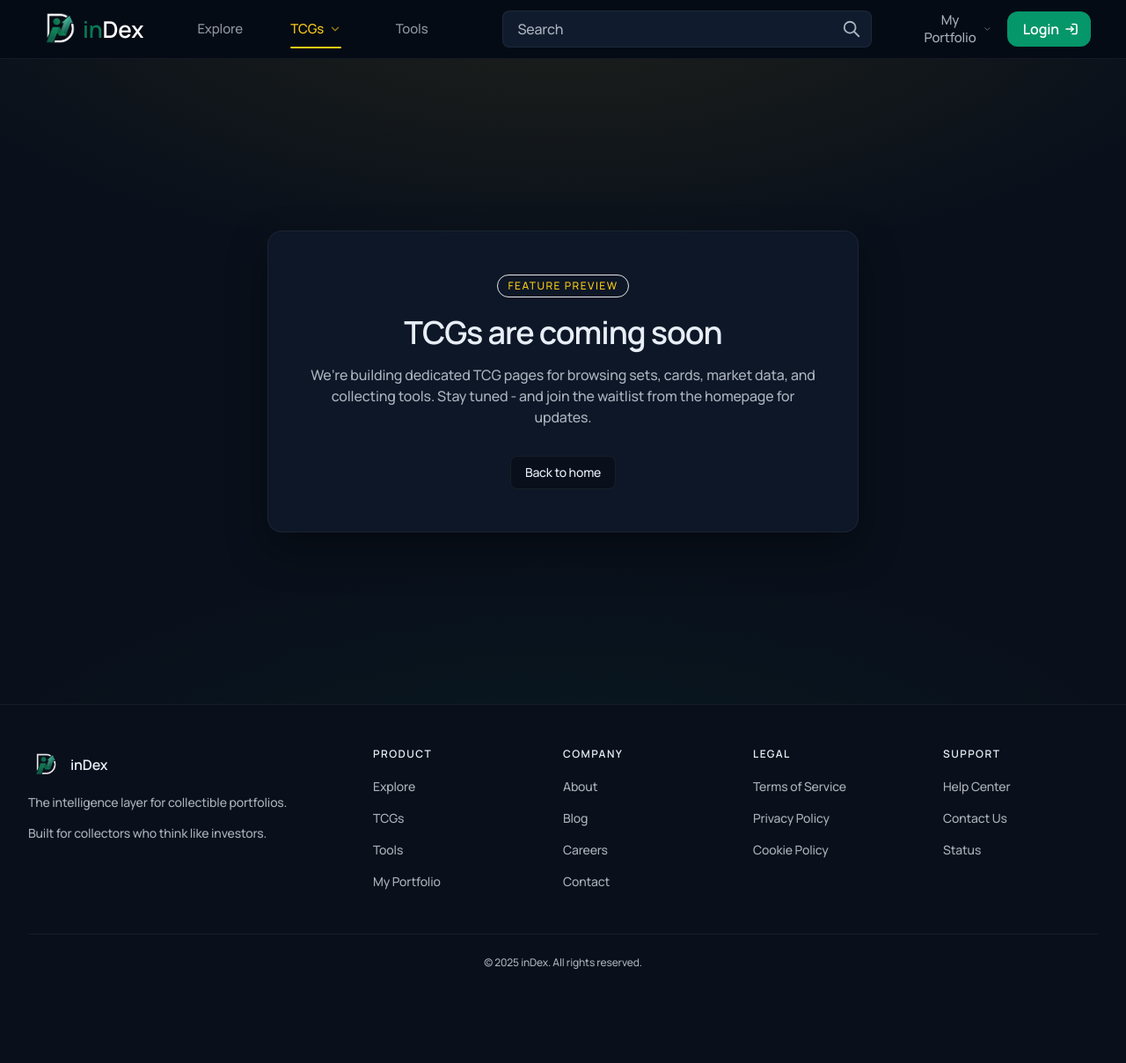
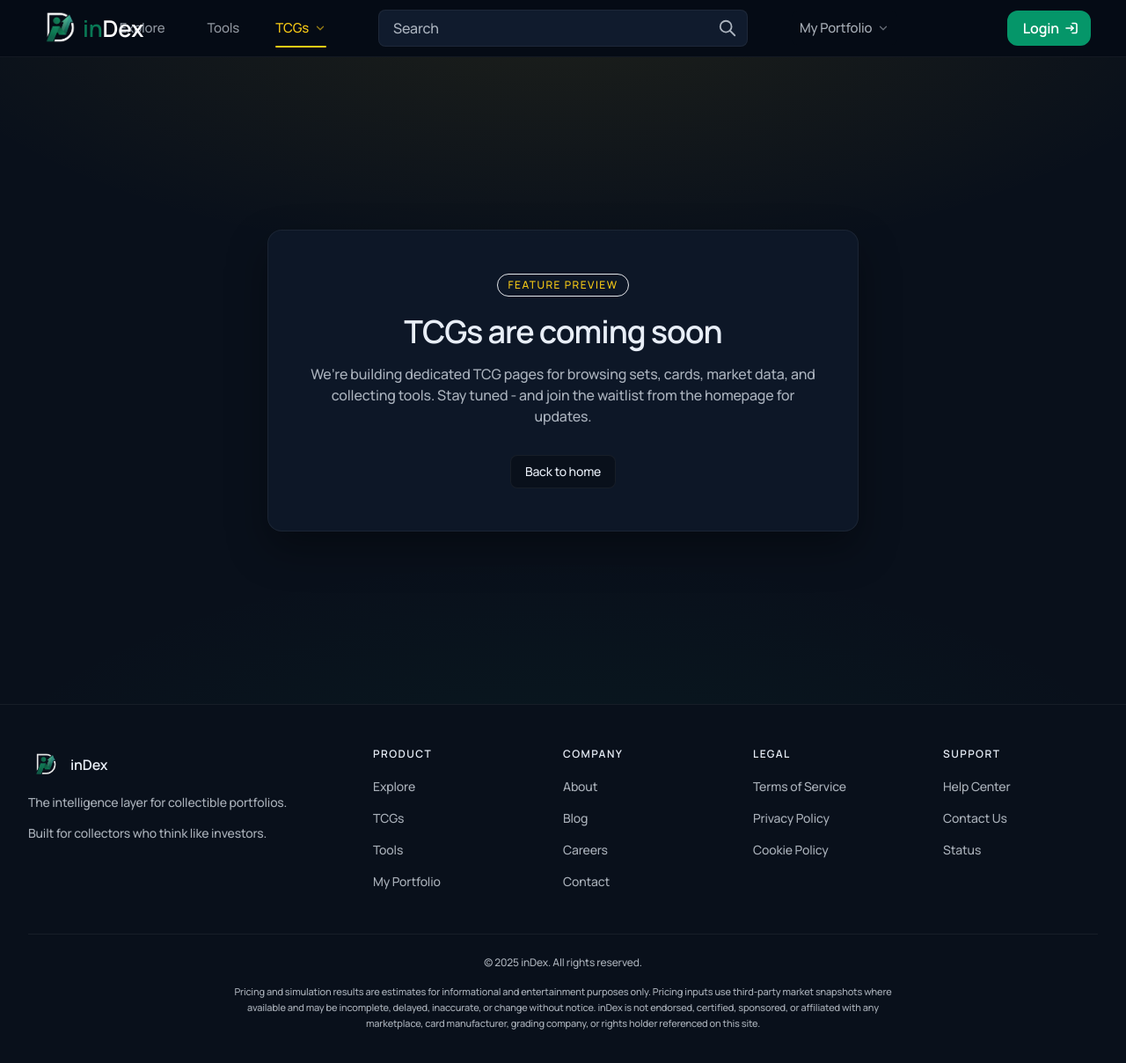
Before and after one commit to BeBoop-Beep/EVRCalculator, a Next.js app in the folder frontend/: page /TCGs in a window 1280 px wide. Shown: the top 1208 px of the page at 88% size. Before the commit the page ends 1150 px from the top, so only its background shows below. Built offline with nearby package versions, Linux system fonts and the light colour scheme; no server answers.

Commit message:
feat: update terminology to reflect estimated market prices across components

```diff
--- a/frontend/components/Collectibles/MarketModule.js
+++ b/frontend/components/Collectibles/MarketModule.js
@@ -5,7 +5,7 @@ export default function MarketModule({ market }) {
     <section className="rounded-2xl border border-[var(--border-subtle)] bg-[var(--surface-page)] p-5">
       <p className="text-xs font-semibold uppercase tracking-[0.08em] text-[var(--text-secondary)]">Market Intelligence</p>
       <div className="mt-4 grid gap-4 sm:grid-cols-2">
-        <Metric label="Market Price" value={`$${market.market_price}`} />
+        <Metric label="Estimated Card Market Price" value={`$${market.market_price}`} />
         <Metric label="Estimated Value" value={`$${market.estimated_value}`} />
         <Metric label="Liquidity" value={market.liquidity_indicator} />
         <Metric label="Trend Points" value={market.price_trend.join(" -> ")} />
--- a/frontend/components/Footer.jsx
+++ b/frontend/components/Footer.jsx
@@ -87,8 +87,15 @@ export default function Footer() {
         </div>
 
         {/* Bottom row */}
-        <div className="mt-12 border-t border-[var(--border-subtle)] pt-6 text-center text-xs text-[var(--text-secondary)]">
-          © 2025 inDex. All rights reserved.
+        <div className="mt-12 border-t border-[var(--border-subtle)] pt-6">
+          <div className="text-center text-xs text-[var(--text-secondary)]">
+            © 2025 inDex. All rights reserved.
+          </div>
+          <div className="mx-auto mt-4 max-w-3xl text-center text-[11px] leading-relaxed text-[var(--text-secondary)]">
+            <p>
+              Pricing and simulation results are estimates for informational and entertainment purposes only. Pricing inputs use third-party market snapshots where available and may be incomplete, delayed, inaccurate, or change without notice. inDex is not endorsed, certified, sponsored, or affiliated with any marketplace, card manufacturer, grading company, or rights holder referenced on this site.
+            </p>
+          </div>
         </div>
       </div>
     </footer>
--- a/frontend/components/Header.js
+++ b/frontend/components/Header.js
@@ -43,7 +43,7 @@ export default function Header() {
 
   const avatarLetter = (accountLabel || "A").charAt(0).toUpperCase();
 
-  const navTabBase = "min-w-[96px] xl:min-w-[110px] px-3 xl:px-4 py-2 text-sm xl:text-[15px] font-medium text-center rounded-md transition-[color,background-color,opacity] duration-150 ease-out";
+  const navTabBase = "px-3 xl:px-4 py-2 text-sm xl:text-[15px] font-medium text-center rounded-md transition-[color,background-color,opacity] duration-150 ease-out";
   const navTabActive = "text-[var(--accent)] relative after:content-[''] after:absolute after:left-4 after:right-4 after:-bottom-1 after:h-[2px] after:rounded-full after:bg-[var(--accent)]";
   const navTabInactive = "text-[var(--text-secondary)] opacity-85 hover:text-[var(--text-primary)] hover:opacity-100";
   const navDropdownSurface = "bg-[var(--surface-panel)]";
@@ -121,7 +121,7 @@ export default function Header() {
   return (
     <header className="relative z-[1000]">
       <div className="relative text-[var(--text-primary)] py-1">
-        <div className="w-full min-w-0 max-w-full flex items-center gap-2 px-2 sm:px-4 lg:px-6 xl:px-10">
+        <div className="w-full min-w-0 max-w-full relative flex items-center gap-2 px-2 sm:px-4 lg:px-6 xl:px-10">
           <div className="flex shrink-0 items-center sm:mr-3 lg:mr-6">
             <Link
               href="/"
@@ -147,8 +147,24 @@ export default function Header() {
 
           </div>
 
-          <div className="flex-1 min-w-0 flex items-center lg:grid lg:grid-cols-[1fr_minmax(0,22rem)_1fr] xl:grid-cols-[1fr_minmax(0,30rem)_1fr] lg:gap-4 xl:gap-6">
-            <nav className="hidden lg:flex items-center justify-end gap-2.5 xl:gap-4 whitespace-nowrap">
+          <div className="hidden xl:block flex-1" />
+
+          <div
+            className="xl:hidden flex flex-1 min-w-0 items-center"
+            onClickCapture={() => setIsMobileMenuOpen(false)}
+            onFocusCapture={() => setIsMobileMenuOpen(false)}
+          >
+            <SearchBar
+              onSearch={handleHeaderSearch}
+              className="relative flex items-center w-full min-w-0"
+              inputClassName="w-full min-w-0 px-3 py-2 pr-10 rounded-lg bg-[var(--surface-panel)] border border-[var(--border-subtle)] text-[var(--text-primary)] placeholder:text-[var(--text-secondary)] focus:outline-none focus:ring-2 focus:ring-[var(--accent)] text-sm"
+              buttonClassName="absolute right-1 top-1/2 -translate-y-1/2 p-1.5 rounded-md text-[var(--text-secondary)] hover:text-[var(--text-primary)] hover:bg-[var(--surface-hover)] transition-colors duration-200 ease-in-out flex items-center justify-center"
+              placeholder="Search"
+            />
+          </div>
+
+          <div className="absolute right-[calc(50%+260px)] 2xl:right-[calc(50%+280px)] top-1/2 hidden -translate-y-1/2 xl:flex items-center">
+            <nav className="flex items-center gap-4 whitespace-nowrap">
               <Link
                 href="/Explore"
                 className={`${navTabBase} inline-flex items-center justify-center ${
@@ -156,6 +172,14 @@ export default function Header() {
                 }`}
               >
                 Explore
+              </Link>
+              <Link
+                href="/tools"
+                className={`${navTabBase} inline-flex items-center justify-center ${
+                  isToolsRouteActive ? navTabActive : navTabInactive
+                }`}
+              >
+                Tools
               </Link>
               <div ref={tcgsDropdownRef} className="relative">
                 <button
@@ -185,31 +209,11 @@ export default function Header() {
                   </div>
                 )}
               </div>
-              <Link
-                href="/tools"
-                className={`${navTabBase} inline-flex items-center justify-center ${
-                  isToolsRouteActive ? navTabActive : navTabInactive
-                }`}
-              >
-                Tools
-              </Link>
             </nav>
+          </div>
 
-            <div
-              className="flex-1 min-w-0 max-w-full flex items-center lg:justify-self-center"
-              onClickCapture={() => setIsMobileMenuOpen(false)}
-              onFocusCapture={() => setIsMobileMenuOpen(false)}
-            >
-              <SearchBar
-                onSearch={handleHeaderSearch}
-                className="relative flex items-center w-full min-w-0 max-w-full lg:w-[360px] xl:w-[420px]"
-                inputClassName="w-full min-w-0 px-4 py-2 pr-12 rounded-lg bg-[var(--surface-panel)] border border-[var(--border-subtle)] text-[var(--text-primary)] placeholder:text-[var(--text-secondary)] focus:outline-none focus:ring-2 focus:ring-[var(--accent)]"
-                buttonClassName="absolute right-1 top-1/2 -translate-y-1/2 p-2 rounded-md text-[var(--text-secondary)] hover:text-[var(--text-primary)] hover:bg-[var(--surface-hover)] transition-colors duration-200 ease-in-out flex items-center justify-center"
-                placeholder="Search"
-              />
-            </div>
-
-            <div className="hidden lg:flex justify-start">
+          <div className="absolute left-[calc(50%+260px)] 2xl:left-[calc(50%+280px)] top-1/2 hidden -translate-y-1/2 xl:flex items-center">
+            <div className="hidden xl:flex justify-end">
               <div ref={collectionDropdownRef} className="relative">
                 <button
                   onClick={() => {
@@ -247,11 +251,25 @@ export default function Header() {
             </div>
           </div>
 
+          <div
+            className="absolute left-1/2 top-1/2 hidden -translate-x-1/2 -translate-y-1/2 xl:flex items-center"
+            onClickCapture={() => setIsMobileMenuOpen(false)}
+            onFocusCapture={() => setIsMobileMenuOpen(false)}
+          >
+            <SearchBar
+              onSearch={handleHeaderSearch}
+              className="relative flex items-center w-full min-w-0 max-w-full lg:w-[360px] xl:w-[420px]"
+              inputClassName="w-full min-w-0 px-4 py-2 pr-12 rounded-lg bg-[var(--surface-panel)] border border-[var(--border-subtle)] text-[var(--text-primary)] placeholder:text-[var(--text-secondary)] focus:outline-none focus:ring-2 focus:ring-[var(--accent)]"
+              buttonClassName="absolute right-1 top-1/2 -translate-y-1/2 p-2 rounded-md text-[var(--text-secondary)] hover:text-[var(--text-primary)] hover:bg-[var(--surface-hover)] transition-colors duration-200 ease-in-out flex items-center justify-center"
+              placeholder="Search"
+            />
+          </div>
+
           <div className="flex shrink-0 items-center text-sm whitespace-nowrap gap-2 sm:gap-3 lg:gap-4 xl:gap-6">
             <button
               type="button"
               onClick={() => setIsMobileMenuOpen((prev) => !prev)}
-              className="lg:hidden inline-flex flex-col justify-center items-center gap-1.5 w-10 h-10"
+              className="xl:hidden inline-flex flex-col justify-center items-center gap-1.5 w-10 h-10"
               aria-label="Toggle menu"
               aria-expanded={isMobileMenuOpen}
               aria-controls="mobile-header-menu"
@@ -261,7 +279,7 @@ export default function Header() {
               <span className={`block h-0.5 w-6 bg-[var(--text-primary)] transition-transform duration-200 ${isMobileMenuOpen ? "-translate-y-2 -rotate-45" : ""}`} />
             </button>
 
-            <div className="hidden lg:flex items-center">
+            <div className="hidden xl:flex items-center">
               {!isAuthenticated ? (
                 <Link href="/login" className="pl-4 pr-2.5 py-2 text-[16px] font-semibold border-2 border-brand rounded-xl bg-brand text-white hover:bg-brand-dark hover:border-brand-dark transition-colors duration-200 ease-in-out">
                   <span className="inline-flex items-center gap-1">
@@ -330,7 +348,7 @@ export default function Header() {
         {isMobileMenuOpen && (
           <div
             id="mobile-header-menu"
-            className="lg:hidden absolute left-0 right-0 top-full z-[1000] border-t border-[var(--border-subtle)] bg-[var(--surface-panel)] max-h-[calc(100vh-var(--app-header-offset,57px))] overflow-y-auto"
+            className="xl:hidden absolute left-0 right-0 top-full z-[1000] border-t border-[var(--border-subtle)] bg-[var(--surface-panel)] max-h-[calc(100vh-var(--app-header-offset,57px))] overflow-y-auto"
             onClick={() => setIsMobileMenuOpen(false)}
           >
             <nav
--- a/frontend/components/explore/PackValueHistoryChart.jsx
+++ b/frontend/components/explore/PackValueHistoryChart.jsx
@@ -292,7 +292,7 @@ export default function PackValueHistoryChart({ historyTrend = [], packCost = nu
         <li className="flex gap-2"><span className="flex-none">•</span><span>Median / Cost compares typical simulated pack value to pack cost over time.</span></li>
         <li className="flex gap-2"><span className="flex-none">•</span><span>P95 / Cost shows the 95th-percentile outcome versus pack cost — the high-end chase signal.</span></li>
         <li className="flex gap-2"><span className="flex-none">•</span><span>1.0x is break-even. Above 1.0x means simulated value exceeded pack cost.</span></li>
-        <li className="flex gap-2"><span className="flex-none">•</span><span>The break-even label includes the current pack cost when available.</span></li>
+        <li className="flex gap-2"><span className="flex-none">•</span><span>The break-even label includes the estimated pack market price when available.</span></li>
       </ul>
     </div>
   );
--- a/frontend/components/explore/RipStatisticsPageClient.jsx
+++ b/frontend/components/explore/RipStatisticsPageClient.jsx
@@ -49,7 +49,7 @@ const RIP_COPY = {
   simpleMetrics: {
     chanceToBeatPackCost: "Chance to Beat Pack Cost",
     averagePackValue: "Average Pack Value",
-    currentPackCost: "Current Pack Cost",
+    currentPackCost: "Estimated Pack Market Price",
     averageLoss: "Average Loss",
     chanceAtBigPull: "Chance at a Big Pull",
   },
@@ -709,7 +709,7 @@ function TopHitRow({ name, evContribution, evShare, nearMintPrice, imageUrl, ima
         </div>
         <div className="mt-3 grid min-w-0 grid-cols-2 gap-3 text-left sm:mt-0 sm:min-w-[14rem] sm:text-right">
           <div className="min-w-0">
-            <p className="text-[10px] font-semibold uppercase tracking-[0.08em] text-[var(--text-secondary)]">Near Mint Price</p>
+            <p className="text-[10px] font-semibold uppercase tracking-[0.08em] text-[var(--text-secondary)]">Estimated Card Market Price</p>
             <p className="mt-1 truncate text-base font-semibold text-[var(--text-primary)]">{nearMintPrice === null ? "—" : formatCurrency(nearMintPrice)}</p>
           </div>
           <div className="min-w-0">
@@ -767,7 +767,7 @@ function SimpleTopHitRow({ name, imageUrl, imageSmallUrl, imageLargeUrl, cardPri
 
         <div className="min-w-0 max-w-full flex-1">
           <p className="truncate text-sm font-semibold text-[var(--text-primary)]">{name || "Unknown Card"}</p>
-          <p className="mt-1 text-[11px] font-semibold uppercase tracking-[0.08em] text-[var(--text-secondary)]">Card Price</p>
+          <p className="mt-1 text-[11px] font-semibold uppercase tracking-[0.08em] text-[var(--text-secondary)]">Est. Card Market Price</p>
           <p className="mt-1 text-base font-semibold text-[var(--text-primary)]">{cardPrice === null ? "—" : formatCurrency(cardPrice)}</p>
         </div>
       </div>
@@ -819,6 +819,7 @@ function TopEVDriversContent({ topHits, meanValue }) {
         </div>
         <span className="text-lg font-semibold text-[var(--text-primary)]">{formatCurrency(totalValue)}</span>
       </div>
+      <p className="text-xs text-[var(--text-secondary)]">Price-based metrics use estimated third-party market snapshots and may change over time.</p>
 
       {hits.map((hit) => {
         const ev = toNumber(hit?.ev_contribution);
```
Also changed, not shown: frontend/constants/interpretabilityConfig.js (+9 -3 lines).
